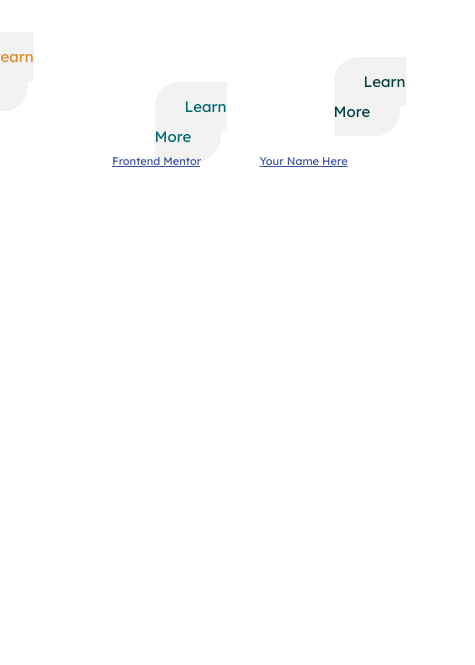
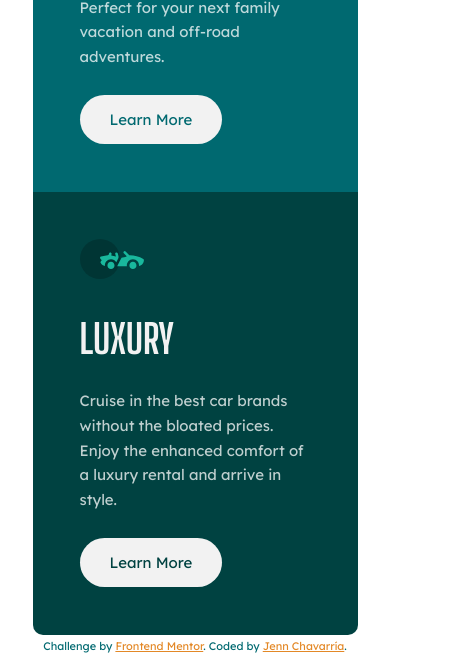
Before and after one commit to jenn-chav13/3-column-preview-card-component-main, a plain HTML site: page index.html in a window 390 px wide. Shown: the part 702-1367 px from the top of the page, 475 px wide, since content can reach past the window. Before the commit the page ends 882 px from the top, so only its background shows below. Drawn offline with Linux system fonts and the light colour scheme.

Commit message:
3 Column Preview Card Component: Mobile View.

```diff
--- a/index.html
+++ b/index.html
@@ -10,20 +10,15 @@
   <link href="https://fonts.googleapis.com/css2?family=Lexend+Deca&display=swap" rel="stylesheet">
   <link href="https://fonts.googleapis.com/css2?family=Big+Shoulders+Display:wght@700&display=swap" rel="stylesheet">
   <link rel="stylesheet" href="style.css">
-  <title>Frontend Mentor | 3-column preview card component</title>
+  <title>3-column preview card component</title>
 
-  <!-- Feel free to remove these styles or customise in your own stylesheet 👍 -->
-  <style>
-    .attribution { font-size: 11px; text-align: center; }
-    .attribution a { color: hsl(228, 45%, 44%); }
-  </style>
 </head>
 <body>
   <main>
     <div class="card-container">
       <div class="card">
         <div class="card-top">
-          <img src="./images/icon-sedans.svg" alt="">
+          <img src="./images/icon-sedans.svg" alt="sedan car icon">
         </div>
         <div class="card-content">
           <h1>Sedans</h1>
@@ -36,7 +31,7 @@
       </div>
       <div class="card">
         <div class="card-top">
-          <img src="./images/icon-suvs.svg" alt="">
+          <img src="./images/icon-suvs.svg" alt="suv car icon">
         </div>
         <div class="card-content">
           <h1>SUVs</h1>
@@ -49,7 +44,7 @@
       </div>
       <div class="card">
         <div class="card-top">
-          <img src="./images/icon-luxury.svg" alt="">
+          <img src="./images/icon-luxury.svg" alt="luxury car icon">
         </div>
         <div class="card-content">
           <h1>Luxury</h1>
@@ -64,9 +59,12 @@
 
   </main>
 
-  <div class="attribution">
-    Challenge by <a href="https://www.frontendmentor.io?ref=challenge" target="_blank">Frontend Mentor</a>.
-    Coded by <a href="#">Your Name Here</a>.
-  </div>
+  <footer>
+    <div class="attribution">
+      Challenge by <a href="https://www.frontendmentor.io?ref=challenge" target="_blank">Frontend Mentor</a>.
+      Coded by <a href="https://github.com/jenn-chav13">Jenn Chavarría</a>.
+    </div>
+  </footer>
+
 </body>
 </html>
--- a/style.css
+++ b/style.css
@@ -12,6 +12,31 @@
 /*font-family: 'Big Shoulders Display', cursive; */
 }
 
+body {
+    font-family: 'Lexend Deca', sans-serif;
+    color: var(--Transparent-white);
+    font-size: 0.9375rem;
+    font-weight: 400;
+    line-height: 2;
+}
+
+h1 {
+    font-family: 'Big Shoulders Display', cursive;
+    text-transform: uppercase;
+    color: var(--Very-light-gray);
+    font-size: 2.5rem;
+    margin-block: 10px;
+}
+
+.attribution {
+    font-size: 11px;
+    text-align: center;
+    color: var(--Dark-cyan);
+}
+
+.attribution a {
+    color: var(--Bright-orange);
+}
 
 .card-container {
     display: flex;
@@ -30,22 +55,6 @@
     background-color: var(--Very-dark-cyan);
     border-bottom-right-radius: 10px;
     border-top-right-radius: 10px;
-}
-
-body {
-    font-family: 'Lexend Deca', sans-serif;
-    color: var(--Transparent-white);
-    font-size: 0.9375rem;
-    font-weight: 400;
-    line-height: 2;
-}
-
-h1 {
-    font-family: 'Big Shoulders Display', cursive;
-    text-transform: uppercase;
-    color: var(--Very-light-gray);
-    font-size: 2.5rem;
-    margin-block: 10px;
 }
 
 .card {
@@ -89,3 +98,30 @@ div.card:first-child .card-button {
 div.card:last-child .card-button {
     color: var(--Very-dark-cyan);
 }
+
+@media only screen and (max-width: 1023px) {
+    .card-container {
+        flex-direction: column;
+    }
+
+    .card-container > div.card:first-child {
+        border-top-left-radius: 10px;
+        border-top-right-radius: 10px;
+        border-bottom-left-radius: unset;
+    }
+
+    .card-container > div:last-child {
+        border-bottom-right-radius: 10px;
+        border-bottom-left-radius: 10px;
+        border-top-right-radius: unset;
+    }
+
+    .card {
+        width: 325px;
+        height: 443px;
+    }
+
+    .card-bottom {
+        margin-top: 35px;
+    }
+}
```
